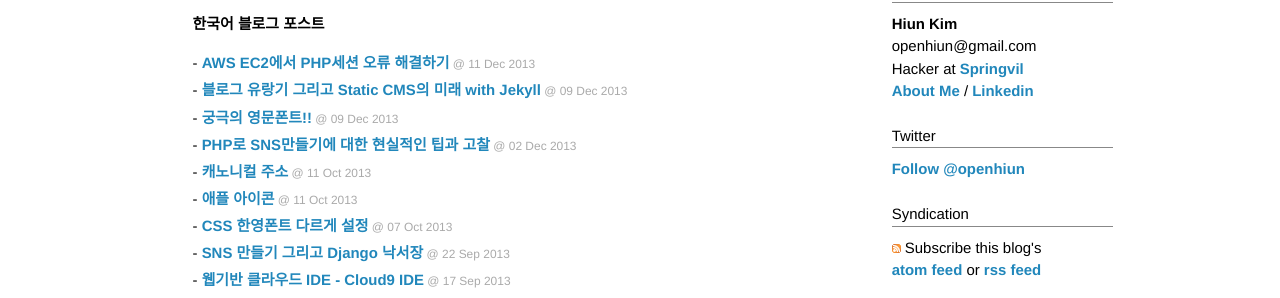
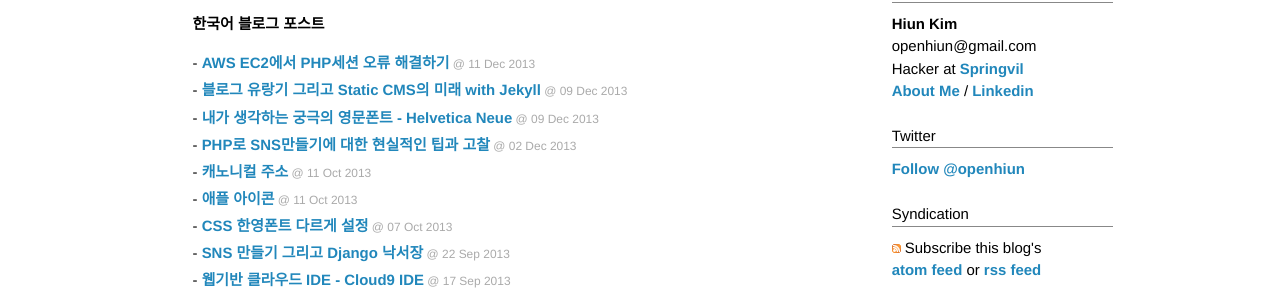
Before and after one commit to Gorski4123/openhiun.github.com, a Jekyll site: the page built from index.html, in a window 1280 px wide. Shown: the part 617-915 px from the top of the page. Built offline with Jekyll 4.4.1, drawn with Linux system fonts in a browser that asks for light colours; Markdown is read by kramdown in place of the engine named in the settings; comment, search, counter and statistics services are not loaded.

Commit message:
Update 2013-12-09-loved-fonts.md

```diff
--- a/_posts/2013-12-09-loved-fonts.md
+++ b/_posts/2013-12-09-loved-fonts.md
@@ -1,6 +1,6 @@
 ---
 layout: post
-title:  "궁극의 영문폰트!!"
+title:  "내가 생각하는 궁극의 영문폰트 - Helvetica Neue"
 date:   2013-12-09 03:42:45
 categories: k
 permalink: /loved-fonts
```
